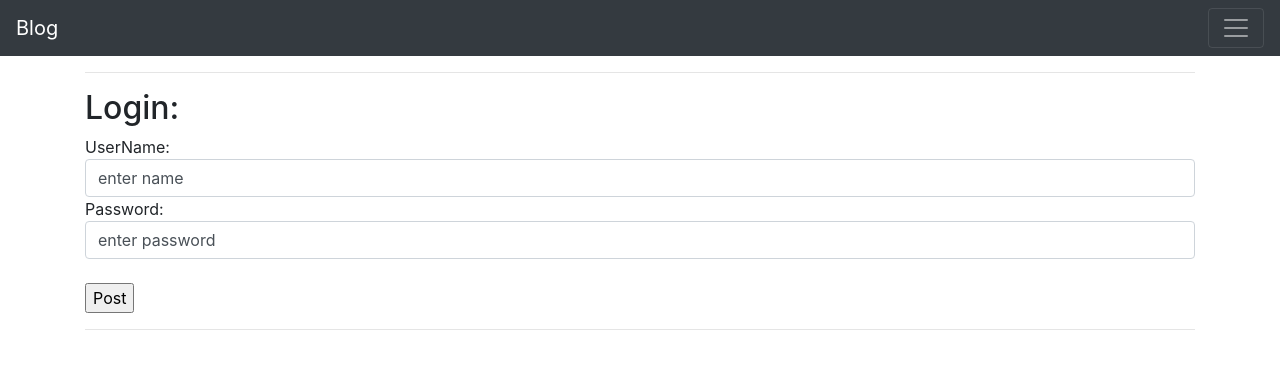
After one commit to TomekCi/BlogPy37, a Flask app: page /login in a window 1280 px wide. The commit adds this page. Shown: the top 369 px of the page. Run offline with Flask 2, Linux system fonts and the light colour scheme; some libraries are stand-ins or nearby versions.

Commit message:
once again - make it simpler. Starting users management from scratch

```diff
--- a/app.py
+++ b/app.py
@@ -1,7 +1,14 @@
-from flask import Flask, render_template, request, redirect
+from flask import Flask, render_template, request, redirect, session
+from flask_login import LoginManager
 from models import db, Post, User
 
+users = []
+users.append(User(id=1, username='Tom', password='dupa1'))
+users.append(User(id=2, username='Gos', password='dupa2'))
+
 app = Flask(__name__)
+app.secret_key ='secretkey'
+
 
 POSTGRES = {
     'user': 'postgres',
@@ -15,6 +22,31 @@ app.config['DEBUG'] = True
 app.config['SQLALCHEMY_DATABASE_URI'] = 'postgresql://%(user)s:\
 %(pw)s@%(host)s:%(port)s/%(db)s' % POSTGRES
 db.init_app(app)
+
+
+@app.route("/login", methods=['GET', 'POST'])
+def login():
+    if request.method == 'POST':
+        session.pop('user_id', None)
+        username = request.form['username']
+        password = request.form['password']
+
+        try:
+            user = [x for x in users if x.username == username][0]
+        except Exception:
+            return redirect('/login')
+
+        if user and user.password == password:
+            session['user_id'] = user.id
+            return redirect('/profile')
+
+        return redirect('/login')
+
+    return render_template('login.html')
+
+@app.route("/profile")
+def profile():
+    return render_template('profile.html')
 
 
 @app.route("/")
--- a/templates/base.html
+++ b/templates/base.html
@@ -17,6 +17,11 @@
 
         <div class="collapse navbar-collapse" id="navbarsExample01">
             <ul class="navbar-nav mr-auto">
+                <li class="nav-item active">
+                    <a class="nav-link" href="/login">Login <span class="sr-only">(current)</span></a>
+                </li>
+
+
                 <li class="nav-item active">
                     <a class="nav-link" href="/">Home <span class="sr-only">(current)</span></a>
                 </li>
--- /dev/null
+++ b/templates/login.html
@@ -0,0 +1,21 @@
+{% extends 'base.html' %}
+
+{% block head %}
+<title>Login</title>
+{% endblock %}
+
+
+
+{% block body %}
+
+    <hr>
+    <h2>Login:</h2>
+        <form action="/login" method="POST">
+            UserName: <input class="form-control" type="text" name="username" id="username" value="enter name" aria-label="Login">
+            Password: <input class="form-control" type="text" name="password" id="password" value="enter password" aria-label="Password">
+            <br>
+            <input type="submit" value="Post">
+        </form>
+    <hr>
+
+{% endblock %}
```
Also changed, not shown: migrations/versions/873b05e6f5c8_.py (added, +38 -0 lines), models.py (+24 -12 lines), requirements.txt (+8 -0 lines), templates/profile.html (added, +17 -0 lines).
